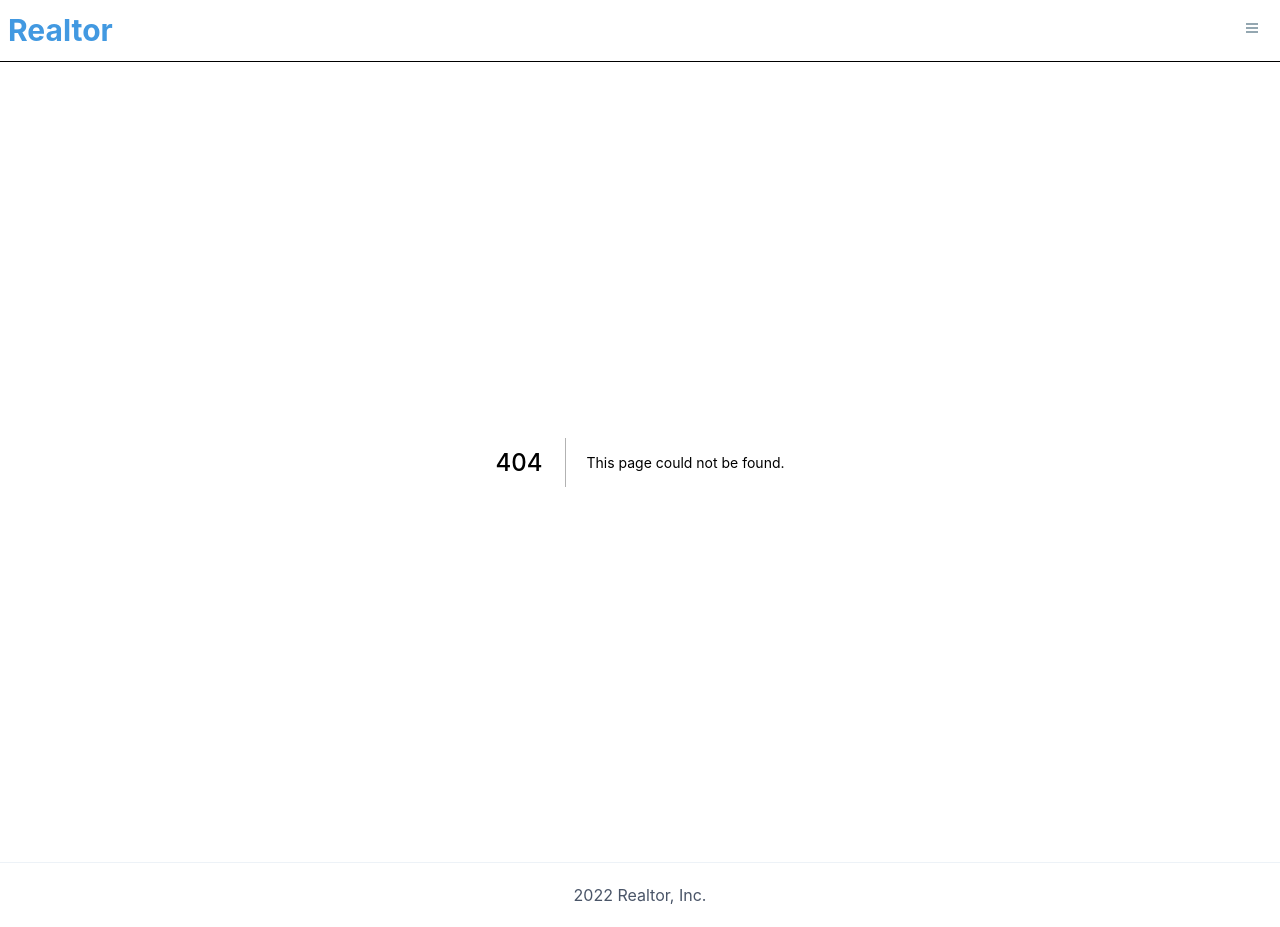
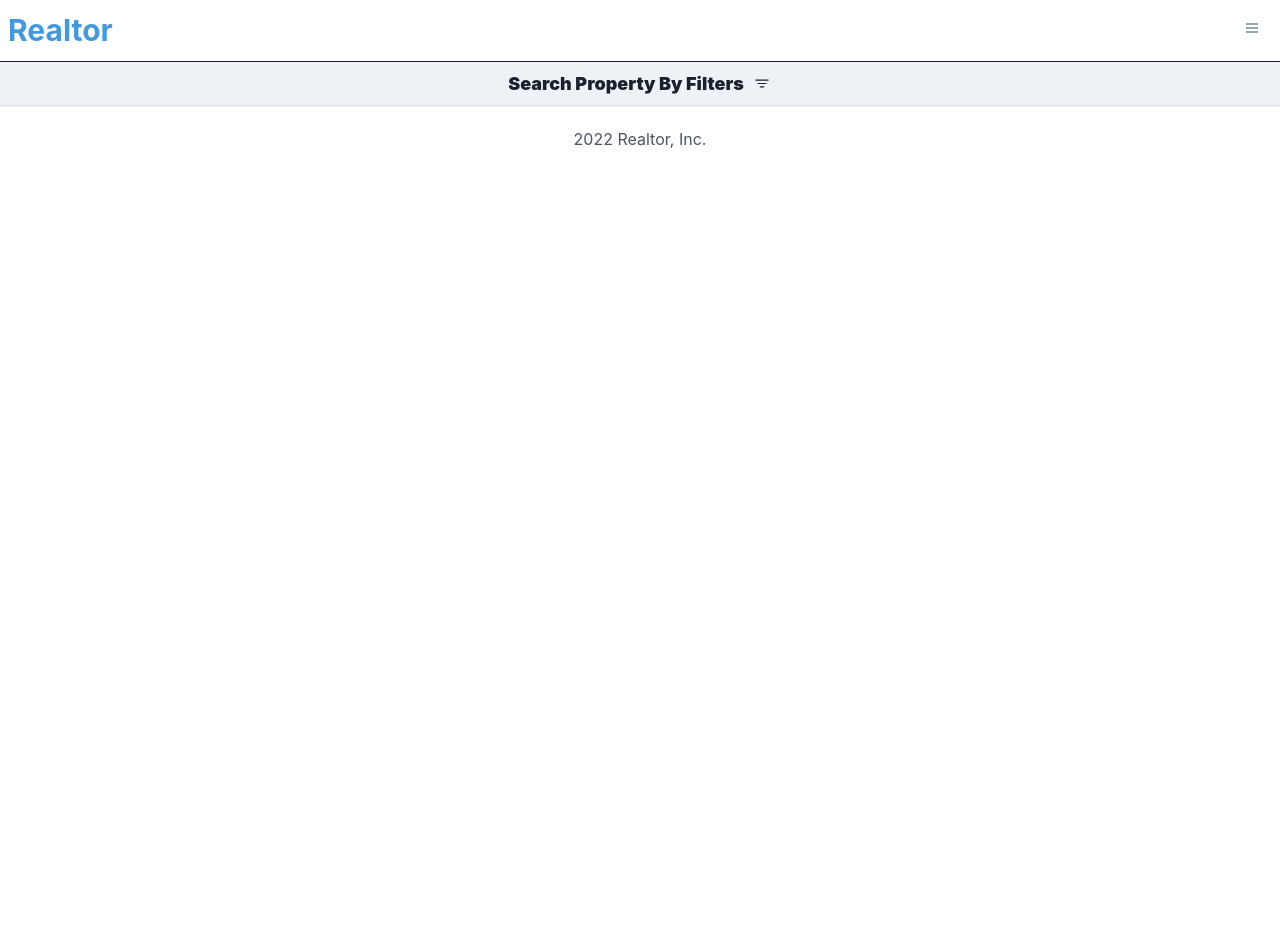
Before and after one commit to jaywonger/real-estate-app, a Next.js app: page /search in a window 1280 px wide. Before the commit this address had no page. After the commit the page ends 800 px from the top, so only its background shows below. Built offline with nearby package versions, Linux system fonts and the light colour scheme.

Commit message:
added searchfilter

```diff
--- /dev/null
+++ b/components/SearchFilters.jsx
@@ -0,0 +1,15 @@
+import {useEffect, useState} from 'react';
+import {Flex, Select, Box, Text, Input, Spinner, Icon, Button} from '@chakra-ui/react';
+import {useRouter} from 'next/router';
+import {MdCancel} from 'react-icons/md';
+import Image from 'next/image';
+
+const SearchFilters = () => {
+    return (
+        <div>
+            searchFilters
+        </div>
+    )
+}
+
+export default SearchFilters;
--- /dev/null
+++ b/pages/search.js
@@ -0,0 +1,34 @@
+import {useState} from 'react';
+import {useRouter} from 'next/router';
+import Image from 'next/image';
+import {Flex, Box, Text, Icon} from '@chakra-ui/react';
+import {BsFilter} from 'react-icons/bs';
+import SearchFilters from '../components/SearchFilters';
+
+const Search = () => {
+    const [searchFilters, setSearchFilters] = useState(false);
+    const router = useRouter();
+
+    return (
+        <Box>
+            <Flex
+                cursor="pointer"
+                bg="gray.100"
+                borderBottom="1px"
+                borderColor="gray.200"
+                p="2"
+                fontWeight="black"
+                fontSize="lg"
+                justifyContent="center"
+                alignItems="center"
+                onClick={() => setSearchFilters((prevFilters) => !prevFilters)}
+            >
+                <Text>Search Property By Filters</Text>
+                <Icon paddingLeft="2" w="7" as={BsFilter} />
+            </Flex>
+            {searchFilters && <SearchFilters />}
+        </Box>
+    )
+}
+
+export default Search;
```
